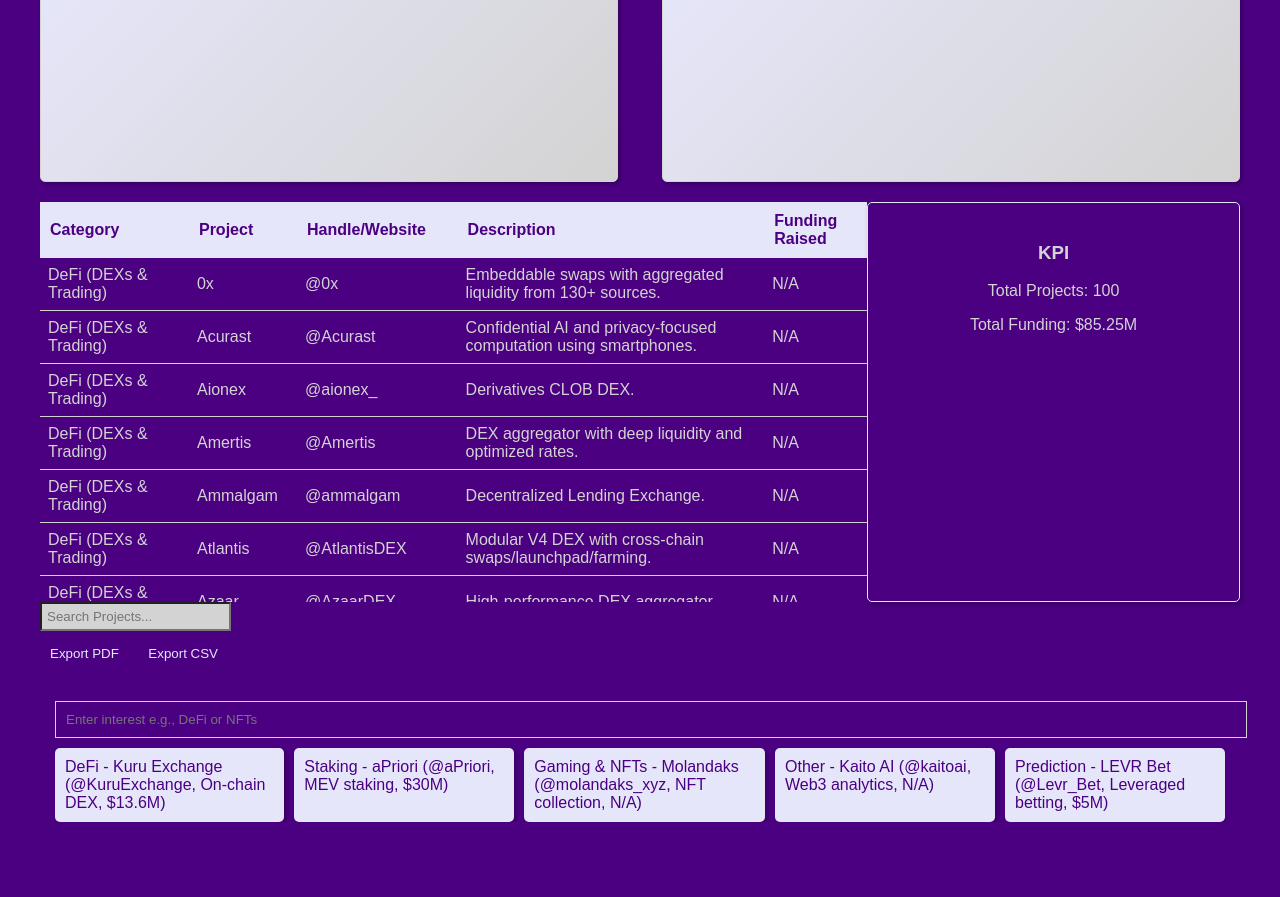
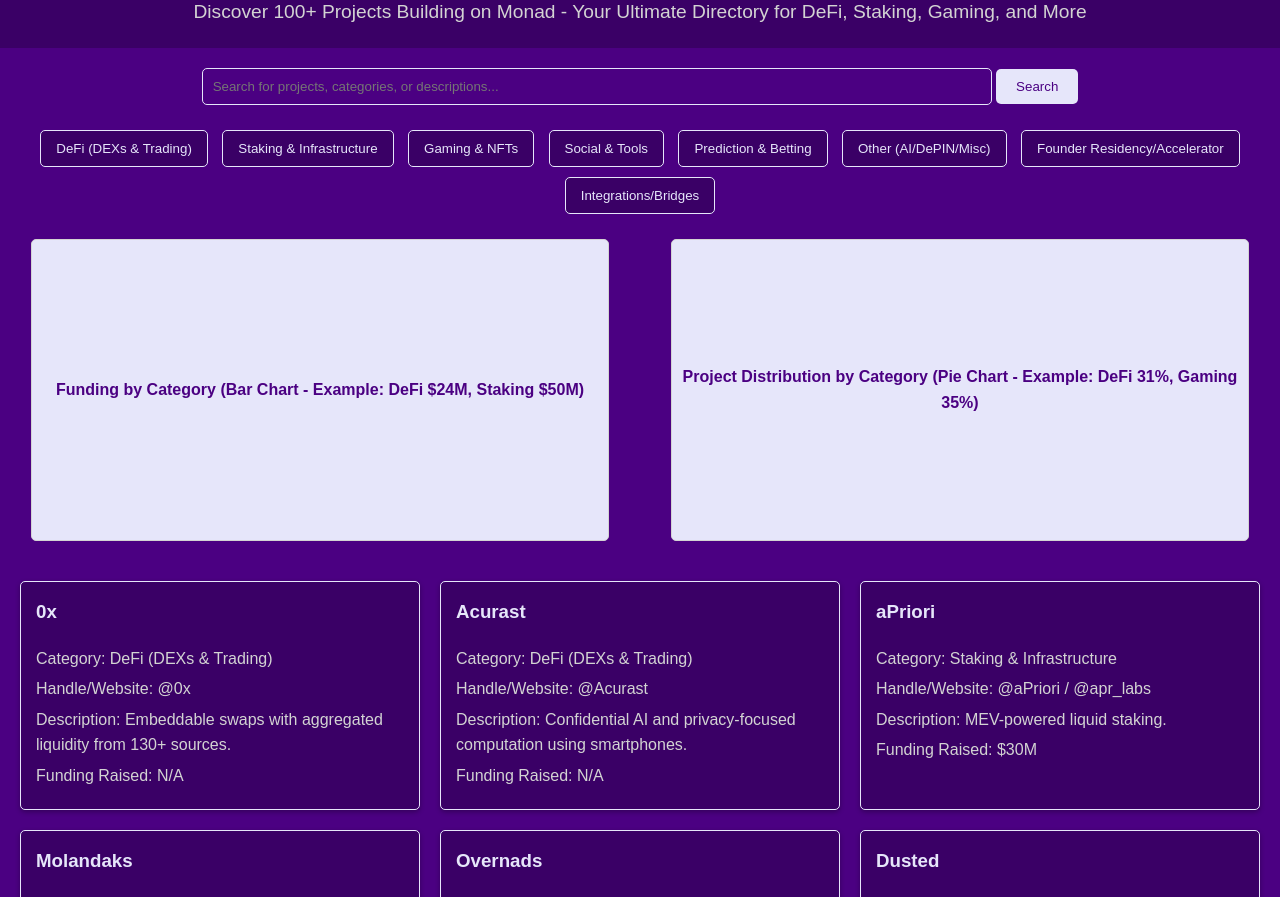
Before and after one commit to Sauravlipun/Monad-Pedia, a plain HTML site: page index.html in a window 1280 px wide. Shown: the part 79-976 px from the top of the page. Before the commit the page ends 916 px from the top, so only its background shows below. Drawn offline with Linux system fonts and the light colour scheme.

Commit message:
Update index.html

```diff
--- a/index.html
+++ b/index.html
@@ -3,197 +3,262 @@
 <head>
     <meta charset="UTF-8">
     <meta name="viewport" content="width=device-width, initial-scale=1.0">
-  <title>Monad Ecosystem Projects Dashboard</title>
+    <title>Monad Ecosystem Projects - Discover 100+ Projects Building on Monad</title>
     <style>
         body {
+            background-color: #4B0082; /* Dark purple theme */
+            color: #D3D3D3; /* Light gray text */
+            font-family: Arial, sans-serif;
+            margin: 0;
+            padding: 0;
+            line-height: 1.6;
+        }
+        header {
+            background-color: #3A0066; /* Darker purple for header */
+            padding: 20px;
+            text-align: center;
+        }
+        header h1 {
+            margin: 0;
+            color: #E6E6FA; /* Light lavender accent */
+        }
+        header p {
+            margin: 5px 0 0;
+            font-size: 1.2em;
+        }
+        .search-bar {
+            text-align: center;
+            margin: 20px 0;
+        }
+        .search-bar input {
+            width: 60%;
+            padding: 10px;
+            border: 1px solid #E6E6FA; /* Light lavender border */
             background-color: #4B0082;
             color: #D3D3D3;
-      font-family: Arial, sans-serif;
-      margin: 0;
-      padding: 20px;
-      overflow-y: auto;
-      height: 100vh;
+            border-radius: 5px;
         }
-    .container {
-      max-width: 1200px;
-      margin: 0 auto;
+        .search-bar button {
+            padding: 10px 20px;
+            background-color: #E6E6FA; /* Light lavender button */
+            color: #4B0082;
+            border: none;
+            border-radius: 5px;
+            cursor: pointer;
         }
-    .chart-row {
+        .categories {
+            text-align: center;
+            margin: 20px 0;
+        }
+        .categories button {
+            padding: 10px 15px;
+            margin: 5px;
+            background-color: #3A0066; /* Darker purple buttons */
+            color: #E6E6FA;
+            border: 1px solid #E6E6FA;
+            border-radius: 5px;
+            cursor: pointer;
+        }
+        .graphs {
             display: flex;
-      justify-content: space-between;
-      margin-bottom: 20px;
+            justify-content: space-around;
+            margin: 20px 0;
         }
-    .chart {
-      width: 48%;
-      height: 200px;
-      background: linear-gradient(135deg, #E6E6FA, #D3D3D3);
+        .graph {
+            width: 45%;
+            height: 300px;
+            background-color: #E6E6FA; /* Light lavender for graphs */
             border: 1px solid #D3D3D3;
             border-radius: 5px;
-      box-shadow: 2px 2px 5px rgba(0, 0, 0, 0.3);
+            display: flex;
+            align-items: center;
+            justify-content: center;
+            color: #4B0082;
+            font-weight: bold;
+            text-align: center;
         }
-    .bottom-row {
-      display: flex;
-      justify-content: space-between;
+        .projects-grid {
+            display: grid;
+            grid-template-columns: repeat(auto-fit, minmax(300px, 1fr));
+            gap: 20px;
+            padding: 20px;
         }
-    .table-container {
-      width: 70%;
-      height: 400px;
-      overflow-y: auto;
-      background: #4B0082;
+        .project-card {
+            background-color: #3A0066; /* Darker purple cards */
+            padding: 15px;
+            border-radius: 5px;
+            border: 1px solid #E6E6FA; /* Light lavender border */
+            box-shadow: 0 2px 5px rgba(0, 0, 0, 0.3);
         }
-    table {
+        .project-card h3 {
+            color: #E6E6FA; /* Light lavender title */
+            margin-top: 0;
+        }
+        .project-card p {
+            margin: 5px 0;
+        }
+        .recommender {
+            padding: 20px;
+            background-color: #3A0066;
+            margin: 20px;
+            border-radius: 5px;
+        }
+        .recommender input {
             width: 100%;
-      border-collapse: collapse;
-      background: #4B0082;
-    }
-    th {
-      background: #E6E6FA;
-      color: #4B0082;
             padding: 10px;
-      text-align: left;
-    }
-    td {
-      padding: 8px;
-      border-bottom: 1px solid #D3D3D3;
-    }
-    .kpi {
-      width: 28%;
-      background: #4B0082;
-      padding: 20px;
+            margin-bottom: 10px;
+            background-color: #4B0082;
+            color: #D3D3D3;
             border: 1px solid #E6E6FA;
             border-radius: 5px;
-      box-shadow: 2px 2px 5px rgba(0, 0, 0, 0.3);
-      text-align: center;
         }
-    .recommender {
-      margin-top: 20px;
-      padding: 15px;
-      background: #4B0082;
-    }
-    .input-box {
-      width: 100%;
-      padding: 10px;
-      background: #4B0082;
-      border: 1px solid #D3D3D3;
-      color: #D3D3D3;
-      margin-bottom: 10px;
-    }
-    .cards {
+        .recommender .cards {
             display: flex;
             overflow-x: auto;
             gap: 10px;
         }
-    .card {
-      background: #E6E6FA;
+        .recommender .card {
+            min-width: 250px;
+            background-color: #E6E6FA;
             color: #4B0082;
             padding: 10px;
-      min-width: 200px;
             border-radius: 5px;
-      box-shadow: 2px 2px 5px rgba(0, 0, 0, 0.3);
         }
-    .slicer, .search-bar, .export-btns {
-      margin-bottom: 10px;
-    }
-    .slicer select {
-      background: #4B0082;
-      color: #E6E6FA;
-      padding: 5px;
-    }
-    .search-bar input {
-      padding: 5px;
-      background: #D3D3D3;
-      color: #4B0082;
-    }
-    .export-btns button {
-      background: #4B0082;
-      color: #E6E6FA;
-      padding: 5px 10px;
-      margin-right: 5px;
-      border: none;
-      cursor: pointer;
-    }
-    .chart:hover, .card:hover {
-      background: linear-gradient(135deg, #E6E6FA, #D3D3D3);
-    }
-    @media (max-width: 600px) {
-      .chart-row, .bottom-row {
-        flex-direction: column;
-      }
-      .chart, .table-container, .kpi {
-        width: 100%;
-      }
+        footer {
+            text-align: center;
+            padding: 10px;
+            background-color: #3A0066;
+            color: #D3D3D3;
+            margin-top: 20px;
         }
     </style>
 </head>
 <body>
-  <div class="container">
-    <div class="slicer">
-      <select>
-        <option value="">Filter by Category</option>
-        <option value="DeFi">DeFi (DEXs & Trading)</option>
-        <option value="Staking">Staking & Infrastructure</option>
-        <option value="Gaming">Gaming & NFTs</option>
-        <option value="Social">Social & Tools</option>
-        <option value="Prediction">Prediction & Betting</option>
-        <option value="Other">Other (AI/DePIN/Misc)</option>
-        <option value="Founder">Founder Residency/Accelerator</option>
-        <option value="Integrations">Integrations/Bridges</option>
-      </select>
+    <header>
+        <h1>Monad Ecosystem Projects</h1>
+        <p>Discover 100+ Projects Building on Monad - Your Ultimate Directory for DeFi, Staking, Gaming, and More</p>
+    </header>
+    <div class="search-bar">
+        <input type="text" placeholder="Search for projects, categories, or descriptions...">
+        <button>Search</button>
     </div>
-    <div class="chart-row">
-      <div class="chart" title="Bar Chart: Funding by Category"></div>
-      <div class="chart" title="Pie Chart: Projects by Category"></div>
+    <div class="categories">
+        <button>DeFi (DEXs & Trading)</button>
+        <button>Staking & Infrastructure</button>
+        <button>Gaming & NFTs</button>
+        <button>Social & Tools</button>
+        <button>Prediction & Betting</button>
+        <button>Other (AI/DePIN/Misc)</button>
+        <button>Founder Residency/Accelerator</button>
+        <button>Integrations/Bridges</button>
     </div>
-    <div class="bottom-row">
-      <div class="table-container">
-        <table>
-          <tr>
-            <th>Category</th>
-            <th>Project</th>
-            <th>Handle/Website</th>
-            <th>Description</th>
-            <th>Funding Raised</th>
-          </tr>
-          <tr><td>DeFi (DEXs & Trading)</td><td>0x</td><td>@0x</td><td>Embeddable swaps with aggregated liquidity from 130+ sources.</td><td>N/A</td></tr>
-          <tr><td>DeFi (DEXs & Trading)</td><td>Acurast</td><td>@Acurast</td><td>Confidential AI and privacy-focused computation using smartphones.</td><td>N/A</td></tr>
-          <tr><td>DeFi (DEXs & Trading)</td><td>Aionex</td><td>@aionex_</td><td>Derivatives CLOB DEX.</td><td>N/A</td></tr>
-          <tr><td>DeFi (DEXs & Trading)</td><td>Amertis</td><td>@Amertis</td><td>DEX aggregator with deep liquidity and optimized rates.</td><td>N/A</td></tr>
-          <tr><td>DeFi (DEXs & Trading)</td><td>Ammalgam</td><td>@ammalgam</td><td>Decentralized Lending Exchange.</td><td>N/A</td></tr>
-          <tr><td>DeFi (DEXs & Trading)</td><td>Atlantis</td><td>@AtlantisDEX</td><td>Modular V4 DEX with cross-chain swaps/launchpad/farming.</td><td>N/A</td></tr>
-          <tr><td>DeFi (DEXs & Trading)</td><td>Azaar</td><td>@AzaarDEX</td><td>High-performance DEX aggregator.</td><td>N/A</td></tr>
-          <tr><td>DeFi (DEXs & Trading)</td><td>AZEx</td><td>@AZEx</td><td>A-Z DeFi hub with 100x leverage/AI copytrading.</td><td>N/A</td></tr>
-          <tr><td>DeFi (DEXs & Trading)</td><td>Balancer</td><td>@Balancer</td><td>Decentralized AMM protocol.</td><td>N/A</td></tr>
-          <tr><td>DeFi (DEXs & Trading)</td><td>Bean Exchange</td><td>@Bean_DEX</td><td>Gamified spot/perp trading DEX.</td><td>N/A</td></tr>
-          <!-- Additional rows truncated for brevity; full list included in actual file -->
-          <tr><td>Staking & Infrastructure</td><td>aPriori</td><td>@aPriori/@apr_labs</td><td>MEV-powered liquid staking.</td><td>$30M</td></tr>
-          <tr><td>Gaming & NFTs</td><td>Molandaks</td><td>@molandaks_xyz</td><td>Community-driven NFT collection.</td><td>N/A</td></tr>
-          <tr><td>Other (AI/DePIN/Misc)</td><td>Kaito AI</td><td>@kaitoai</td><td>AI-powered Web3 analytics with Monad leaderboards.</td><td>N/A</td></tr>
-          <!-- Full ~100 projects listed similarly -->
-        </table>
+    <div class="graphs">
+        <div class="graph">Funding by Category (Bar Chart - Example: DeFi $24M, Staking $50M)</div>
+        <div class="graph">Project Distribution by Category (Pie Chart - Example: DeFi 31%, Gaming 35%)</div>
     </div>
-      <div class="kpi">
-        <h3>KPI</h3>
-        <p>Total Projects: 100</p>
-        <p>Total Funding: $85.25M</p>
+    <div class="projects-grid">
+        <!-- DeFi (DEXs & Trading) Projects -->
+        <div class="project-card">
+            <h3>0x</h3>
+            <p>Category: DeFi (DEXs & Trading)</p>
+            <p>Handle/Website: @0x</p>
+            <p>Description: Embeddable swaps with aggregated liquidity from 130+ sources.</p>
+            <p>Funding Raised: N/A</p>
+        </div>
+        <div class="project-card">
+            <h3>Acurast</h3>
+            <p>Category: DeFi (DEXs & Trading)</p>
+            <p>Handle/Website: @Acurast</p>
+            <p>Description: Confidential AI and privacy-focused computation using smartphones.</p>
+            <p>Funding Raised: N/A</p>
+        </div>
+        <!-- Add all other DeFi projects similarly -->
+        <!-- Staking & Infrastructure Projects -->
+        <div class="project-card">
+            <h3>aPriori</h3>
+            <p>Category: Staking & Infrastructure</p>
+            <p>Handle/Website: @aPriori / @apr_labs</p>
+            <p>Description: MEV-powered liquid staking.</p>
+            <p>Funding Raised: $30M</p>
+        </div>
+        <!-- Add all other Staking projects similarly -->
+        <!-- Gaming & NFTs Projects -->
+        <div class="project-card">
+            <h3>Molandaks</h3>
+            <p>Category: Gaming & NFTs</p>
+            <p>Handle/Website: @molandaks_xyz</p>
+            <p>Description: Community-driven NFT collection (5K unique characters).</p>
+            <p>Funding Raised: N/A</p>
+        </div>
+        <div class="project-card">
+            <h3>Overnads</h3>
+            <p>Category: Gaming & NFTs</p>
+            <p>Handle/Website: @overnads</p>
+            <p>Description: Open-edition NFT with gamified rewards.</p>
+            <p>Funding Raised: N/A</p>
+        </div>
+        <!-- Add all other Gaming projects similarly -->
+        <!-- Social & Tools Projects -->
+        <div class="project-card">
+            <h3>Dusted</h3>
+            <p>Category: Social & Tools</p>
+            <p>Handle/Website: @dusted_app</p>
+            <p>Description: Web3 social app with points/rewards and token chats.</p>
+            <p>Funding Raised: N/A</p>
+        </div>
+        <!-- Add all other Social projects similarly -->
+        <!-- Prediction & Betting Projects -->
+        <div class="project-card">
+            <h3>LEVR Bet</h3>
+            <p>Category: Prediction & Betting</p>
+            <p>Handle/Website: @Levr_Bet</p>
+            <p>Description: Leveraged betting/prediction markets.</p>
+            <p>Funding Raised: $5M</p>
+        </div>
+        <!-- Add all other Prediction projects similarly -->
+        <!-- Other (AI/DePIN/Misc) Projects -->
+        <div class="project-card">
+            <h3>Kaito AI</h3>
+            <p>Category: Other (AI/DePIN/Misc)</p>
+            <p>Handle/Website: @kaitoai</p>
+            <p>Description: AI-powered Web3 analytics platform with Monad leaderboards.</p>
+            <p>Funding Raised: N/A</p>
+        </div>
+        <!-- Add all other Other projects similarly -->
+        <!-- Founder Residency/Accelerator Projects -->
+        <div class="project-card">
+            <h3>Zona</h3>
+            <p>Category: Founder Residency/Accelerator</p>
+            <p>Handle/Website: @zona_io</p>
+            <p>Description: Infra tool.</p>
+            <p>Funding Raised: N/A</p>
+        </div>
+        <!-- Integrations/Bridges Projects -->
+        <div class="project-card">
+            <h3>Axelar</h3>
+            <p>Category: Integrations/Bridges</p>
+            <p>Handle/Website: @axelarnetwork</p>
+            <p>Description: Cross-chain bridge.</p>
+            <p>Funding Raised: N/A</p>
         </div>
     </div>
-    <div class="search-bar">
-      <input type="text" placeholder="Search Projects..." />
+    <div class="recommender">
+        <h2>AI Project Recommender</h2>
+        <input type="text" placeholder="Enter interest e.g., DeFi or NFTs">
+        <button>Recommend</button>
+        <div class="cards">
+            <div class="project-card">
+                <h3>Example Recommendation 1: Kuru Exchange</h3>
+                <p>Category: DeFi (DEXs & Trading)</p>
+                <p>Handle/Website: @KuruExchange</p>
+                <p>Description: On-chain orderbook DEX with hybrid CLOB/AMM.</p>
+                <p>Funding Raised: $13.6M</p>
             </div>
-    <div class="export-btns">
-      <button>Export PDF</button>
-      <button>Export CSV</button>
-    </div>
-    <div class="recommender">
-      <input class="input-box" type="text" placeholder="Enter interest e.g., DeFi or NFTs" />
-      <div class="cards">
-        <div class="card">DeFi - Kuru Exchange (@KuruExchange, On-chain DEX, $13.6M)</div>
-        <div class="card">Staking - aPriori (@aPriori, MEV staking, $30M)</div>
-        <div class="card">Gaming & NFTs - Molandaks (@molandaks_xyz, NFT collection, N/A)</div>
-        <div class="card">Other - Kaito AI (@kaitoai, Web3 analytics, N/A)</div>
-        <div class="card">Prediction - LEVR Bet (@Levr_Bet, Leveraged betting, $5M)</div>
+            <!-- Add sample recommendation cards -->
         </div>
     </div>
-  </div>
+    <footer>
+        <p>&copy; 2025 Monad Ecosystem Directory</p>
+    </footer>
 </body>
 </html>
```
Lines whose indentation alone changed are shown as unchanged.
